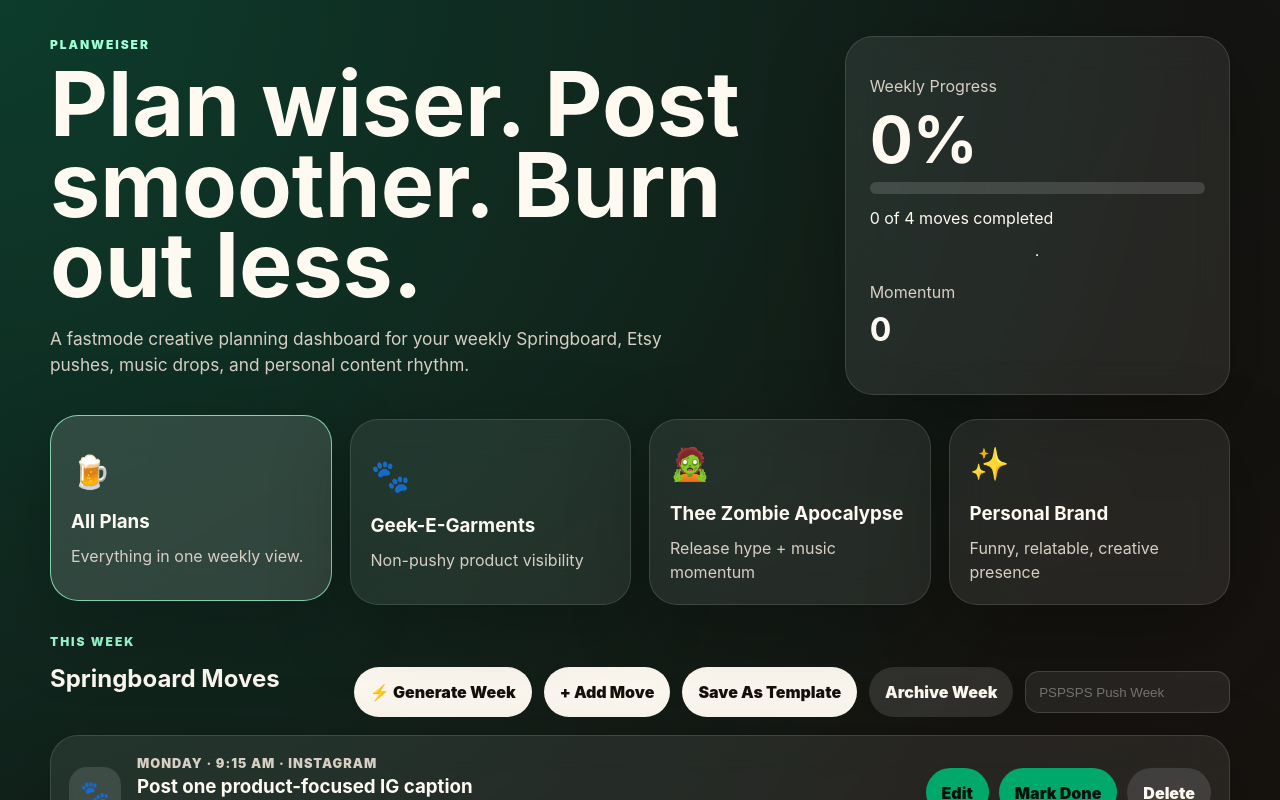
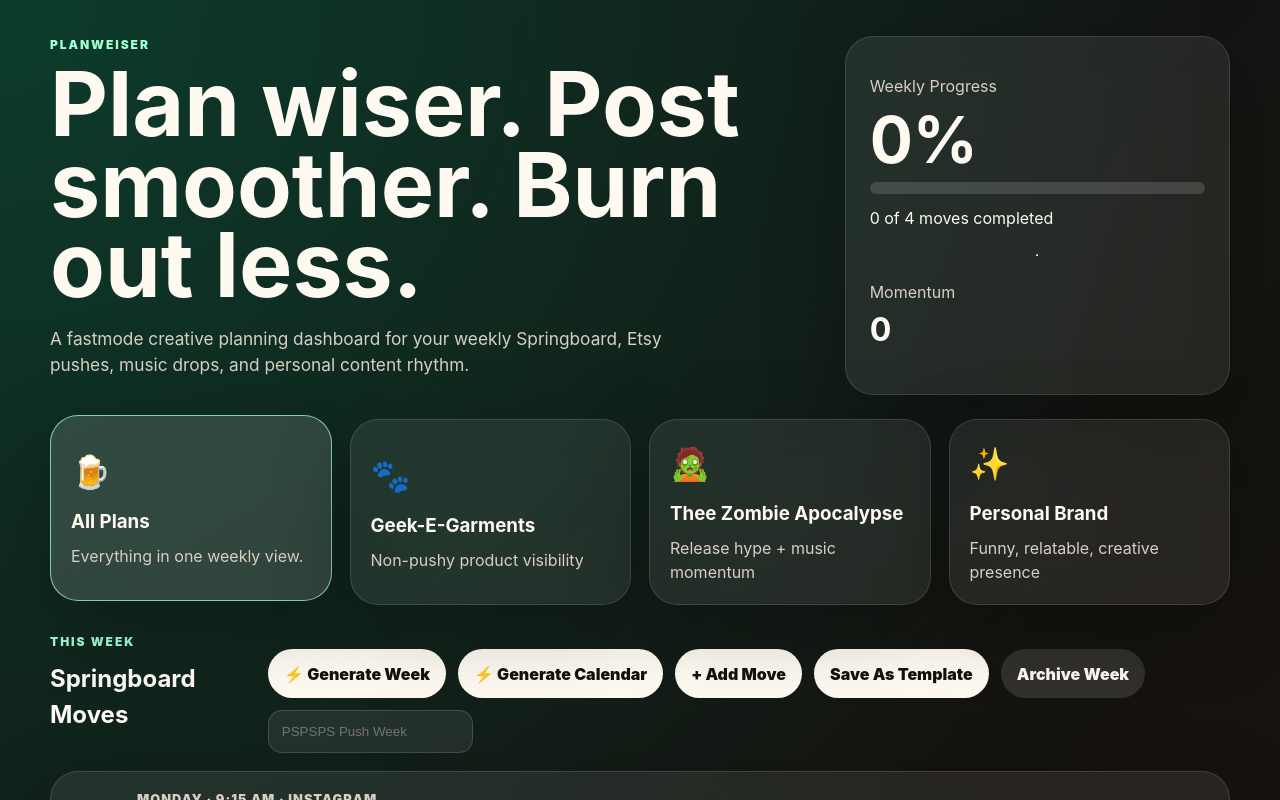
Before and after one commit to rtocastro/planweiser, a React (Vite) app: page / in a window 1280 px wide. Shown: the top 800 px of the page. Built offline with nearby package versions, Linux system fonts and the light colour scheme.

Commit message:
created better model for generation for week

```diff
--- a/src/App.jsx
+++ b/src/App.jsx
@@ -464,6 +464,8 @@ ${contextNote}
       platforms: [],
     };
 
+
+
     setContentProjects((current) => [project, ...current]);
 
     setNewProject({
@@ -471,6 +473,114 @@ ${contextNote}
       tone: "",
       notes: "",
     });
+  }
+
+
+
+function generateCalendarFromProjects() {
+  const dayMap = {
+    Mon: "Monday",
+    Tue: "Tuesday",
+    Wed: "Wednesday",
+    Thu: "Thursday",
+    Fri: "Friday",
+    Sat: "Saturday",
+    Sun: "Sunday",
+  };
+
+  const slotTimes = {
+    Morning: "9:00 AM",
+    Afternoon: "12:30 PM",
+    Night: "7:17 PM",
+  };
+
+  const generatedTasks = [];
+
+  contentProjects.forEach((project) => {
+    project.platforms.forEach((platform) => {
+      const selectedDays =
+        platform.days?.length > 0
+          ? platform.days
+          : ["Mon", "Tue", "Wed", "Thu", "Fri", "Sat", "Sun"];
+
+      if (platform.cadence === "daily") {
+        const slots =
+          platform.timeSlots?.length > 0
+            ? platform.timeSlots
+            : ["Morning"];
+
+        selectedDays.forEach((day) => {
+          slots.forEach((slot) => {
+            generatedTasks.push({
+              id: Date.now() + generatedTasks.length,
+
+              projectId: project.id,
+
+              day: dayMap[day],
+
+              time: slotTimes[slot] || "Flexible",
+
+              title: `${platform.platform} • ${slot}`,
+
+              type: platform.platform,
+
+              note: `
+Purpose:
+${(platform.purposes || []).join(", ")}
+
+Tone:
+${project.tone}
+
+Notes:
+${project.notes}
+`.trim(),
+
+              done: false,
+            });
+          });
+        });
+      } else {
+        const weeklyDays = selectedDays.slice(
+          0,
+          platform.frequency || 1
+        );
+
+        weeklyDays.forEach((day) => {
+          generatedTasks.push({
+            id: Date.now() + generatedTasks.length,
+
+            projectId: project.id,
+
+            day: dayMap[day],
+
+            time: "Flexible",
+
+            title: `${platform.platform} Content`,
+
+            type: platform.platform,
+
+            note: `
+Purpose:
+${(platform.purposes || []).join(", ")}
+
+Tone:
+${project.tone}
+
+Notes:
+${project.notes}
+`.trim(),
+
+            done: false,
+          });
+        });
+      }
+    });
+  });
+
+  setTasks((current) => [
+    ...generatedTasks,
+    ...current,
+  ]);
 }
 
   return (
@@ -519,8 +629,7 @@ ${contextNote}
         {projects.map((project) => (
           <button
             key={project.id}
-            className={`project-card ${project.color} ${
-              activeProject === project.id ? "active" : ""
+            className={`project-card ${project.color} ${activeProject === project.id ? "active" : ""
               }`}
             onClick={() => setActiveProject(project.id)}
           >
@@ -544,6 +653,13 @@ ${contextNote}
               onClick={() => setIsGeneratorOpen(true)}
             >
               ⚡ Generate Week
+            </button>
+
+            <button
+              className="ghost-button"
+              onClick={generateCalendarFromProjects}
+            >
+              ⚡ Generate Calendar
             </button>
 
             <button
```
Lines whose indentation alone changed are shown as unchanged.
